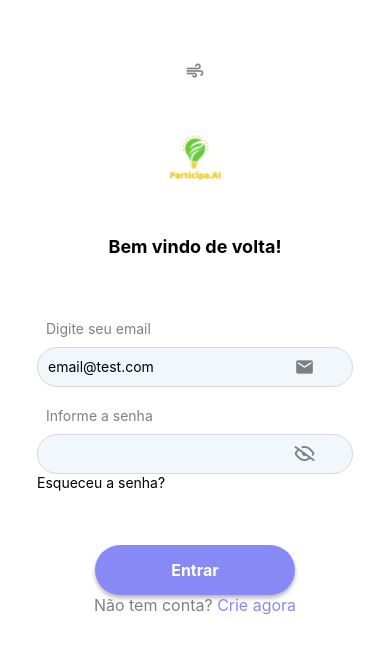
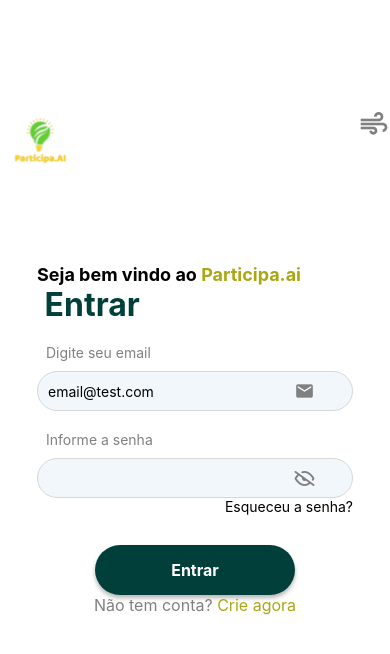
Before and after one commit to herculesoliveira40/appParticipa_Ai, a React Native app: screen /Login in a window 390 px wide. Shown: the top 654 px of the page. Built offline with nearby package versions, Linux system fonts and the light colour scheme.

Commit message:
colors login

```diff
--- a/global/themes.tsx
+++ b/global/themes.tsx
@@ -8,6 +8,9 @@ export const themas = {
         gray: 'gray',
         white: 'white',
         bgScreen: '#f1f7fa',
+        primaryButton: '#01403A',
+        secondaryText: '#AAA713',
+
 
     }
 }
--- a/src/components/Button/styles.ts
+++ b/src/components/Button/styles.ts
@@ -8,7 +8,7 @@ export const style = StyleSheet.create({
         height:50,
         alignItems:'center',
         justifyContent:'center',
-        backgroundColor:themas.Colors.primary,
+        backgroundColor:themas.Colors.primaryButton,
         borderRadius:40,
         shadowColor: "#000",
         shadowOffset: {
--- a/src/pages/login/index.tsx
+++ b/src/pages/login/index.tsx
@@ -50,19 +50,26 @@ export default function Login() {
   return (
     <View style={style.container}>
       <View style={style.boxTop}>
-        <MaterialIcons
-          name='air'
-          size={20}
-          color={themas.Colors.gray}
-        />
         <Image
           source={Logo}
           style={style.logo}
           resizeMode="contain"
         />
-        <Text style={style.text}>Bem vindo de volta!</Text>
+        <MaterialIcons
+          name='air'
+          size={32}
+          color={themas.Colors.gray}
+          paddingHorizontal= {20}
+        />
+
+
       </View>
       <View style={style.boxMid}>
+         <Text style={style.text}>
+          Seja bem vindo ao
+          <Text style={{ color: themas.Colors.secondaryText }}> Participa.ai</Text>
+        </Text>
+      <Text style={ style.textScreen}> Entrar </Text>
         <Input
           value={email}
           onChangeText={setEmail}
@@ -79,9 +86,9 @@ export default function Login() {
           secureTextEntry= {showPassword}
           onIconRightPress={() =>setShowPassword(!showPassword)}
         />
-        <Text>Esqueceu a senha?</Text>
+       <Text style={{ textAlign: 'right' }}>Esqueceu a senha?</Text>
       </View>
-      <Text> </Text>       <Text> </Text>
+      <Text> </Text>       <Text> </Text>  <Text></Text> <Text></Text>
 
       <View style={style.boxBottom}>
         <View>
--- a/src/pages/login/styles.ts
+++ b/src/pages/login/styles.ts
@@ -9,14 +9,15 @@ export const style = StyleSheet.create({
         justifyContent:'center'
     },
     boxTop:{
-        height:Dimensions.get('window').height/3,
+        height:Dimensions.get('window').height/4,
         width:'100%',
         // backgroundColor:'red',
-        alignItems:'center',
-        justifyContent:'center'
+        flexDirection: 'row',
+        alignItems: 'center',
+        justifyContent: 'space-between',
     },
     boxMid:{
-        height:Dimensions.get('window').height/4,
+        height:Dimensions.get('window').height/3,
         // backgroundColor:'blue',
         width:'100%',
         paddingHorizontal:37,
@@ -75,6 +76,11 @@ export const style = StyleSheet.create({
     },
     textBottomCreate:{
         fontSize:16,
-        color:themas.Colors.primary
-    }
+        color:themas.Colors.secondaryText
+    },
+    textScreen:{
+        fontSize:32,
+        color:themas.Colors.primaryButton,
+        fontWeight:'bold'
+    },
 })
```
